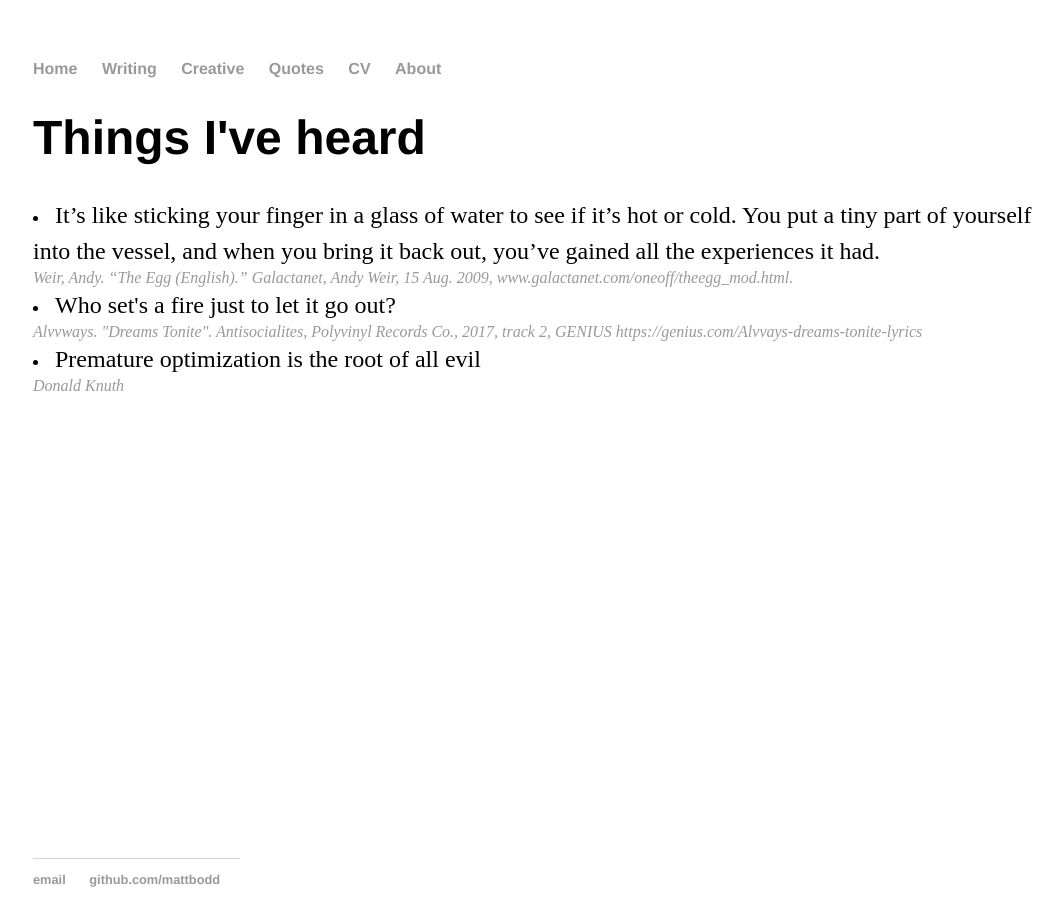
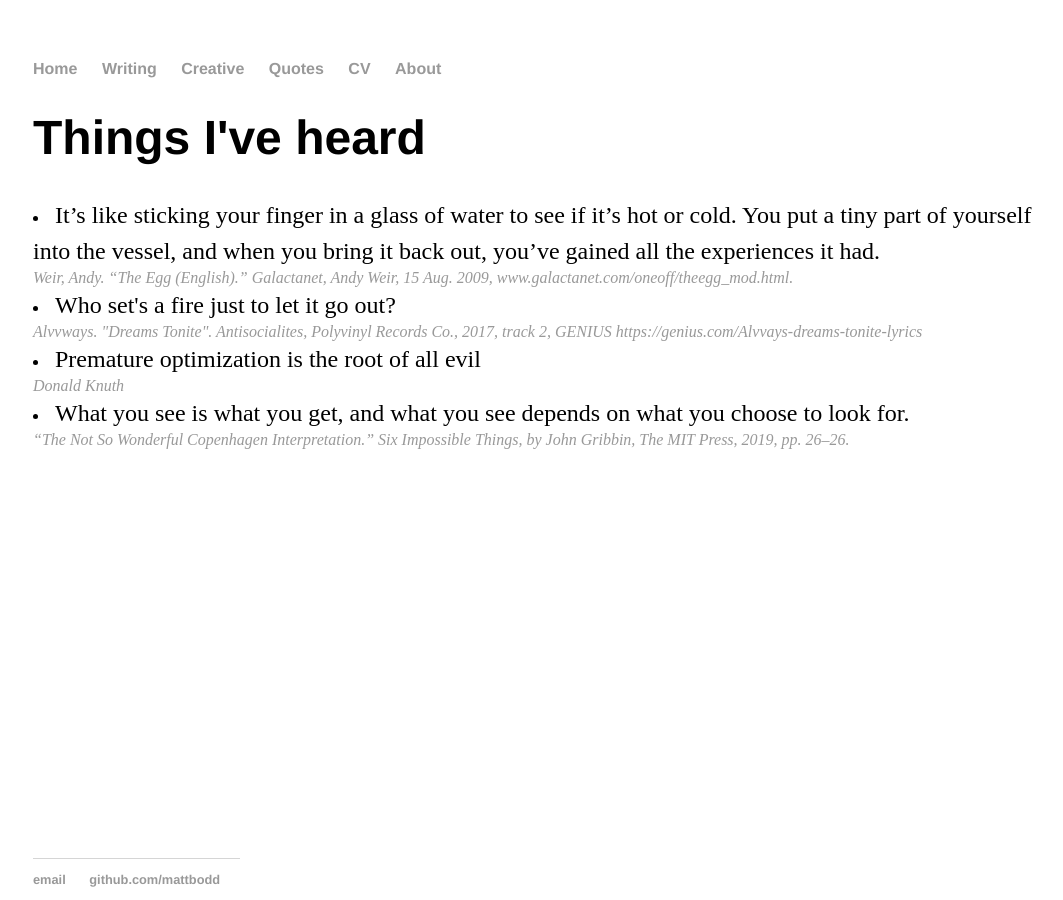
Before and after one commit to mattbodd/mattbodd.github.io, a Jekyll site: the page built from quotes/index.html, in a window 1280 px wide. Shown: the whole page, without its empty margins (95-1158 px from the left). Built offline with Jekyll 4.4.1, drawn with Linux system fonts in a browser that asks for light colours.

Commit message:
include quote from Six Impossible Things

```diff
--- a/quotes/index.html
+++ b/quotes/index.html
@@ -21,4 +21,10 @@ title: Things I've heard
     <br>
     <cite>Donald Knuth</cite>
   </li>
+
+  <li>
+      <quote>What you see is what you get, and what you see depends on what you choose to look for.</quote>
+      <br>
+      <cite>“The Not So Wonderful Copenhagen Interpretation.” Six Impossible Things, by John Gribbin, The MIT Press, 2019, pp. 26–26.</cite>
+  </li>
 </div><!-- /.blurb -->
```
